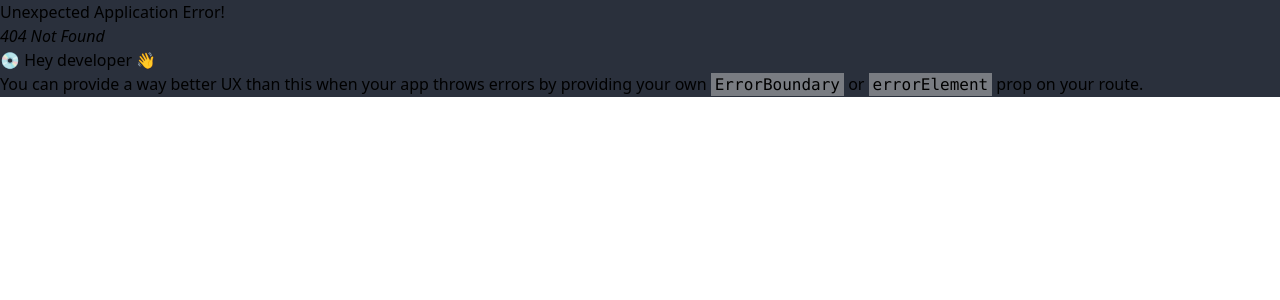
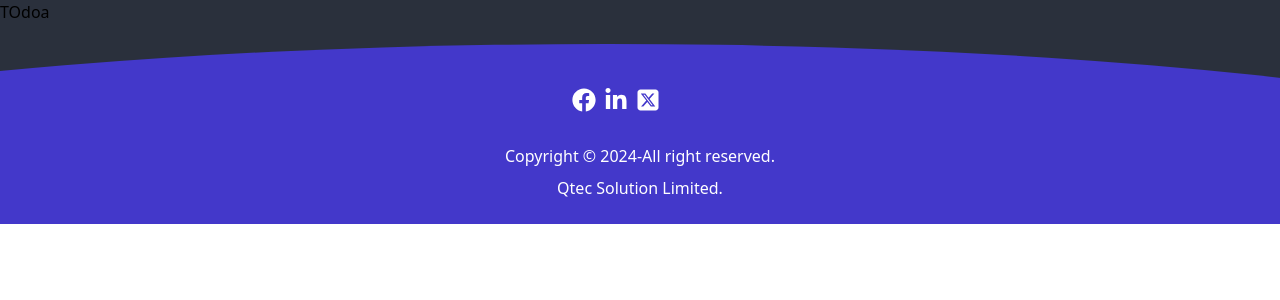
Before and after one commit to monzurul002/todo-list-app, a React (Vite) app: page /todos in a window 1280 px wide. Before the commit this address had no page. Shown: the top 300 px of the page. Built offline with nearby package versions, Linux system fonts and the light colour scheme.

Commit message:
Home page ended

```diff
--- a/src/App.jsx
+++ b/src/App.jsx
@@ -1,5 +1,6 @@
 import todo from "./assets/todo.png";
 import { LuPlusCircle } from "react-icons/lu";
+
 
 
 const App = () => {
@@ -16,7 +17,7 @@ const App = () => {
           <p className="py-12 mx-4 text-md text-gray-400 font-semibold text-center"> Qtec Task ToDo List App is a kind of app that generally used to maintain our day-to-day tasks or list everything that we have to do, with the most important tasks at the top of the list.It is helpful in planning our daily schedules.</p>
 
           <div className="flex justify-center">
-            <button className="flex justify-center gap-1  bg-indigo-800 items-center text-center font-bold text-white py-2 px-3 text-sm rounded-lg">
+            <button className="flex justify-center gap-1  bg-indigo-700 items-center text-center font-bold text-white py-2 px-3 text-sm rounded-lg">
               <LuPlusCircle className="font-bold text-xl text-md text-white" />
               ADD YOUR TODO NOW</button>
           </div>
--- /dev/null
+++ b/src/components/Footer.css
@@ -0,0 +1,7 @@
+.footer {
+    /* width: 800px; */
+    height: 200px;
+    background-color: #4338ca;
+    clip-path: ellipse(90% 90% at 47.45% 100%);
+
+}
--- /dev/null
+++ b/src/components/Footer.jsx
@@ -0,0 +1,26 @@
+import "./Footer.css"
+import { FaFacebook, FaLinkedinIn } from "react-icons/fa";
+import { FaSquareXTwitter } from "react-icons/fa6";
+
+const Footer = () => {
+    return (
+        <div className="footer w-full text-white">
+            <div className="flex justify-center items-center space-y-16">
+                <div className="pt-16">
+                    <div className="w-1/2 mx-auto pb-8 flex  gap-2">
+                        <FaFacebook className="text-2xl" />
+                        <FaLinkedinIn className="text-2xl" />
+                        <FaSquareXTwitter className="text-2xl" />
+                    </div>
+
+                    <p>Copyright &#169;	2024-All right reserved. </p>
+                    <p className="text-center py-2">Qtec Solution Limited. </p>
+                </div>
+            </div>
+
+
+        </div>
+    );
+};
+
+export default Footer;
--- /dev/null
+++ b/src/components/Todos.jsx
@@ -0,0 +1,10 @@
+
+const Todos = () => {
+    return (
+        <div>
+            <h2>TOdoa</h2>
+        </div>
+    );
+};
+
+export default Todos;
--- a/src/main.jsx
+++ b/src/main.jsx
@@ -3,12 +3,14 @@ import ReactDOM from 'react-dom/client'
 import './index.css'
 import { RouterProvider } from 'react-router-dom'
 import router from './routes/router'
+import Footer from './components/Footer'
 
 
 ReactDOM.createRoot(document.getElementById('root')).render(
   <React.StrictMode>
     <div className='bg-primary'>
       <RouterProvider router={router} />
+      <Footer />
     </div>
   </React.StrictMode>,
 )
--- a/src/routes/router.jsx
+++ b/src/routes/router.jsx
@@ -1,10 +1,15 @@
 import { createBrowserRouter } from "react-router-dom";
 import App from "../App";
+import Todos from "../components/Todos";
 
 const router = createBrowserRouter([
     {
         path: "/",
         element: <App />
+    },
+    {
+        path: "/todos",
+        element: <Todos />
     }
 ])
 
```
Also changed, not shown: 1 other file (tests, documents, lock files or other folders).
